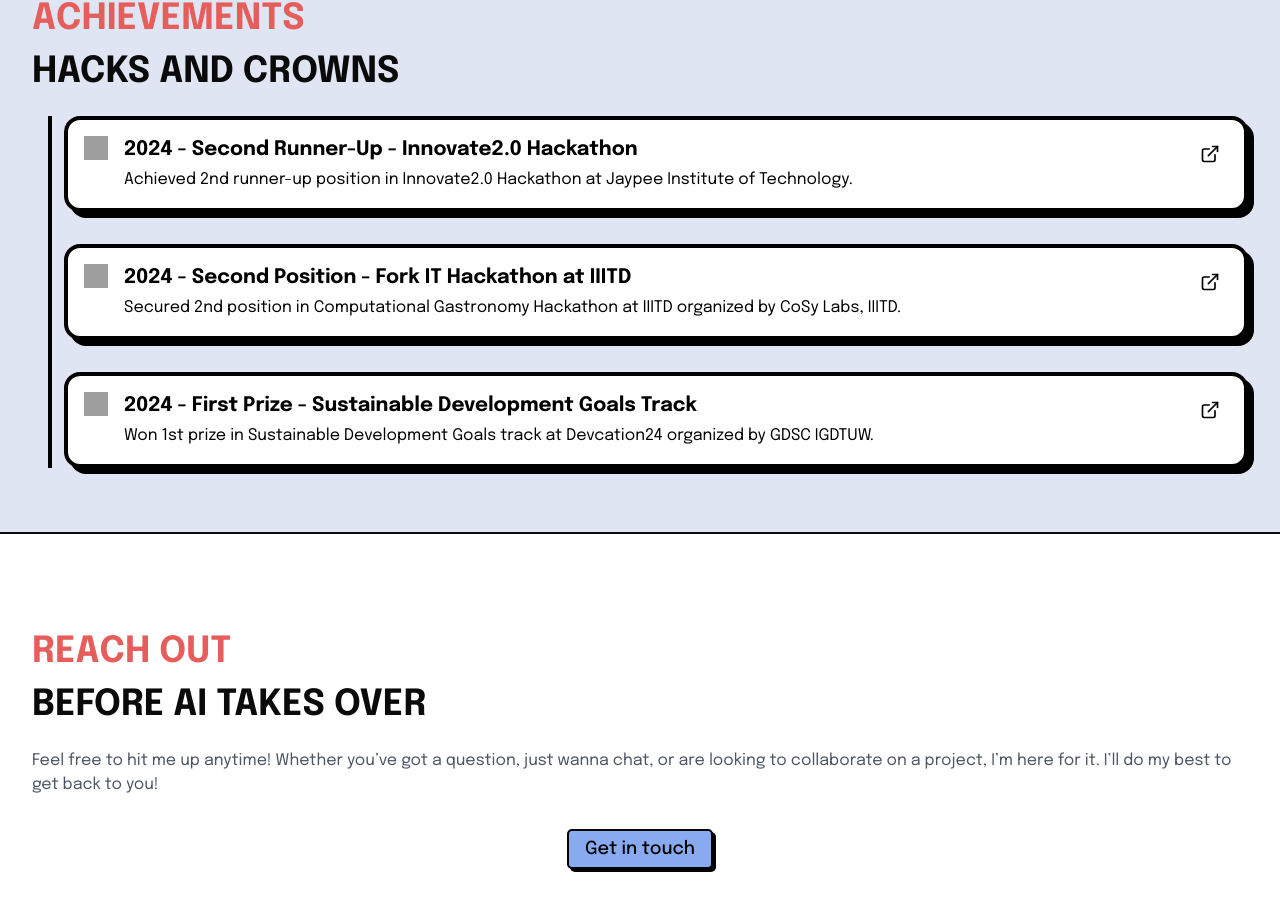
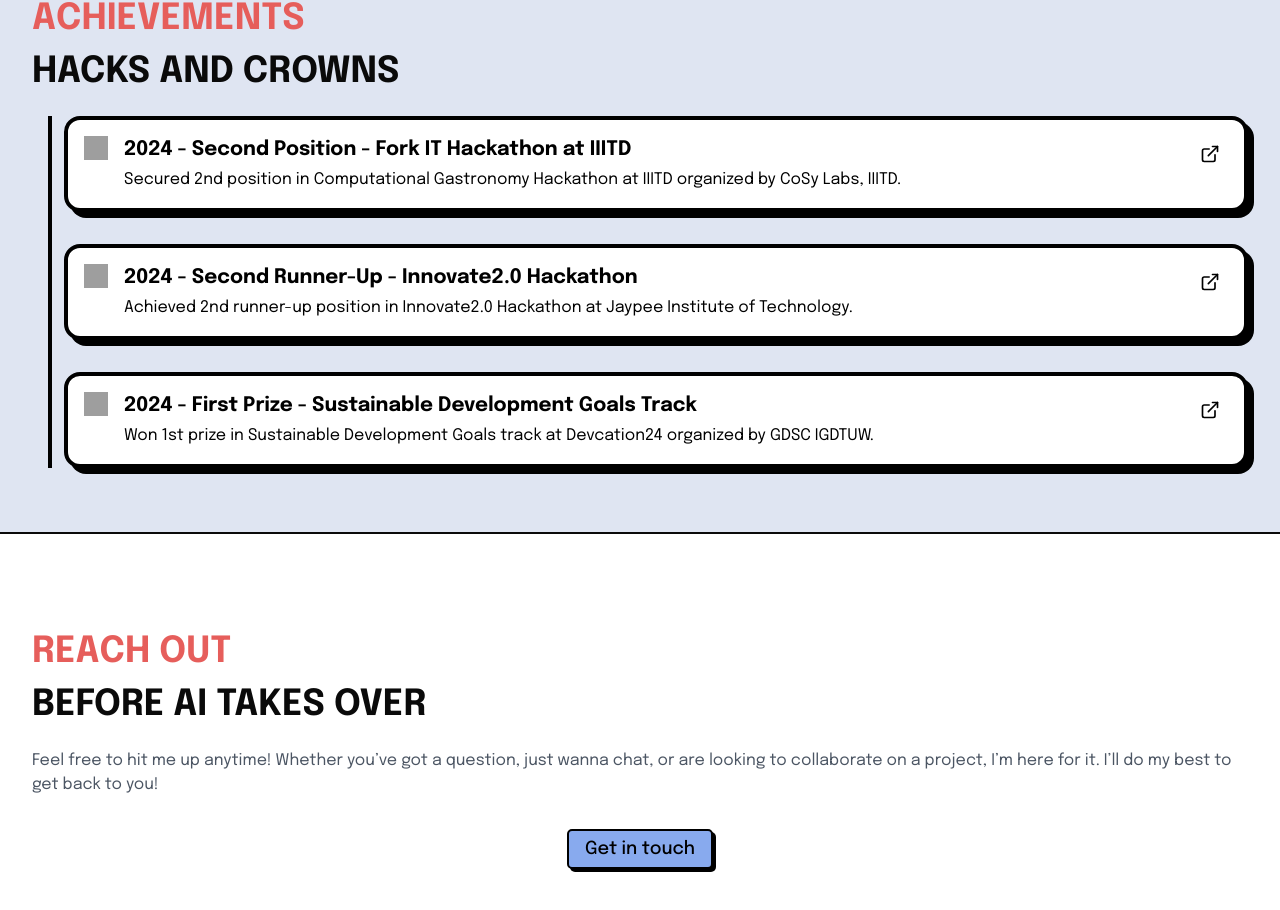
Before and after one commit to shregupta89/shreya-portfolio, a Next.js app: page / in a window 1280 px wide. Shown: the part 3687-4597 px from the top of the page. Built offline with nearby package versions, Linux system fonts and the light colour scheme; grey boxes are pictures that could not be loaded.

Commit message:
modified achievements section

```diff
--- a/app/data/arrayData.js
+++ b/app/data/arrayData.js
@@ -115,6 +115,13 @@ export const experiences = [
   // }
 ];
 export const achievements = [
+
+  {
+    year: '2024',
+    title: 'Second Position - Fork IT Hackathon at IIITD',
+    description: 'Secured 2nd position in Computational Gastronomy Hackathon at IIITD organized by CoSy Labs, IIITD.',
+    link: 'https://drive.google.com/file/d/169Fyl2iBOh9JN5GrPLCtmwfSsNegQIR9/view'
+  },
   {
     year: '2024',
     title: 'Second Runner-Up - Innovate2.0 Hackathon',
@@ -123,12 +130,6 @@ export const achievements = [
   },
   {
     year: '2024',
-    title: 'Second Position - Fork IT Hackathon at IIITD',
-    description: 'Secured 2nd position in Computational Gastronomy Hackathon at IIITD organized by CoSy Labs, IIITD.',
-    link: 'https://drive.google.com/file/d/169Fyl2iBOh9JN5GrPLCtmwfSsNegQIR9/view'
-  },
-  {
-    year: '2024',
     title: 'First Prize - Sustainable Development Goals Track',
     description: 'Won 1st prize in Sustainable Development Goals track at Devcation24  organized by GDSC IGDTUW.' ,
     link: 'https://drive.google.com/file/d/169Fyl2iBOh9JN5GrPLCtmwfSsNegQIR9/view'
```
